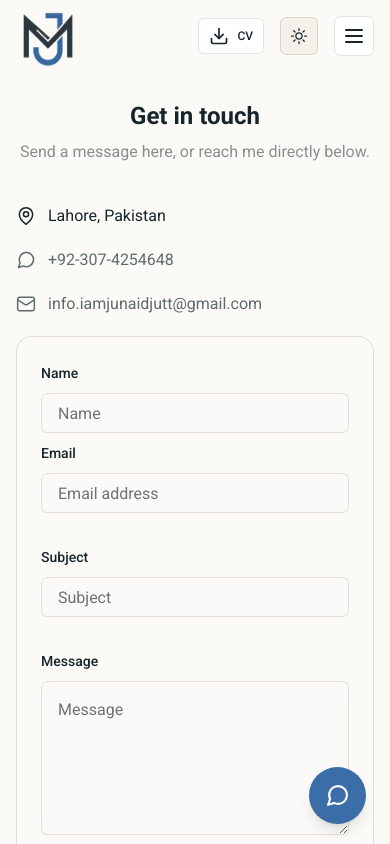
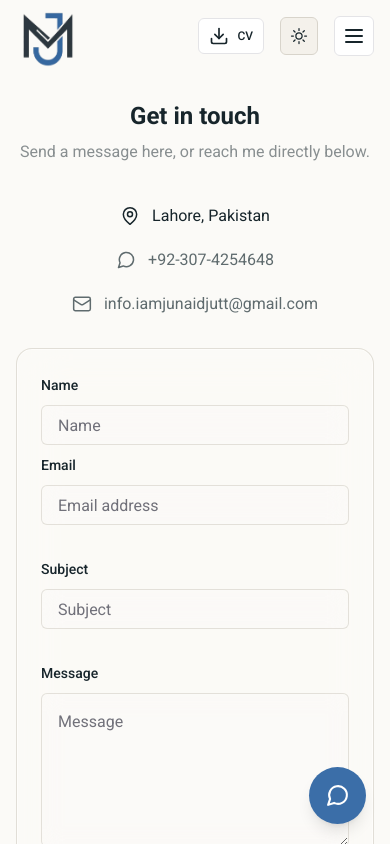
Before and after one commit to iamjunaidjutt/iamjunaidjutt-portfolio, a Next.js app: page /contact in a window 390 px wide. Shown: the top 844 px of the page. Built offline with nearby package versions, Linux system fonts and the light colour scheme.

Commit message:
fix: chat history validation, direct repo list, prompt/tool policy, even meta row spacing, centred contact on tablets

```diff
--- a/app/contact/(routes)/page.tsx
+++ b/app/contact/(routes)/page.tsx
@@ -69,8 +69,8 @@ export default function ContactPage() {
 		<>
 			<PageWrapper>
 				<div className="page-width contact-page mt-20">
-					<div className="grid grid-cols-1 md:grid-cols-2 py-5 md:py-20 gap-5 md:gap-12 max-md:text-center">
-						<div className="min-w-0 flex flex-col gap-10">
+					<div className="grid grid-cols-1 lg:grid-cols-2 py-5 lg:py-20 gap-8 lg:gap-12 max-lg:text-center">
+						<div className="min-w-0 flex flex-col gap-10 max-lg:items-center">
 							<div className="space-y-2">
 								<h2 className="text-2xl md:text-4xl font-bold font-poppins">
 									Get in touch
@@ -79,7 +79,7 @@ export default function ContactPage() {
 									Send a message here, or reach me directly below.
 								</p>
 							</div>
-							<div className="flex flex-col gap-5">
+							<div className="flex flex-col gap-5 max-lg:items-center">
 								{/* Address */}
 								<div className="flex items-center gap-3">
 									<MapPin
@@ -129,7 +129,7 @@ export default function ContactPage() {
 							<div className="absolute -top-12 -right-12 w-64 h-64 bg-coral/15 rounded-full blur-3xl pointer-events-none" />
 							<div className="absolute -bottom-10 -left-10 w-48 h-48 bg-coral/10 rounded-full blur-3xl pointer-events-none" />
 							<motion.div
-								className="contact-form-panel w-full max-w-full rounded-2xl p-6 md:p-10 text-start"
+								className="contact-form-panel w-full max-w-full max-lg:max-w-xl max-lg:mx-auto rounded-2xl p-6 md:p-10 text-start"
 								initial={{ opacity: 0, x: 40, y: 0 }}
 								animate={{ opacity: 1, x: 0, y: 0 }}
 								transition={{
```
